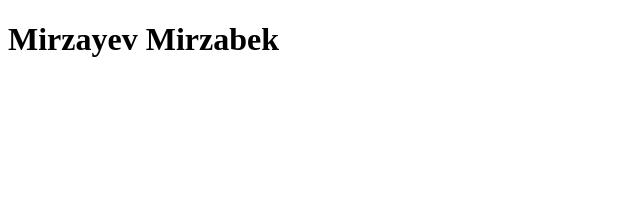
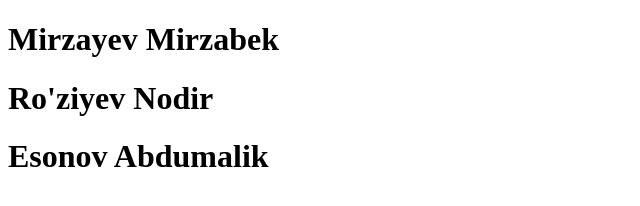
Before and after one commit to Abdumalik7777/first_project, a plain HTML site: page index.html in a window 1280 px wide. Shown: the whole page, without its empty margins (0-640 px from the left). Drawn offline with Linux system fonts and the light colour scheme.

Commit message:
Nodir Abdumalik qo'shdim

```diff
--- a/index.html
+++ b/index.html
@@ -7,5 +7,7 @@
 </head>
 <body>
     <h1>Mirzayev Mirzabek</h1>
+    <h1>Ro'ziyev Nodir</h1>
+    <h1>Esonov Abdumalik</h1>
 </body>
 </html>
```
